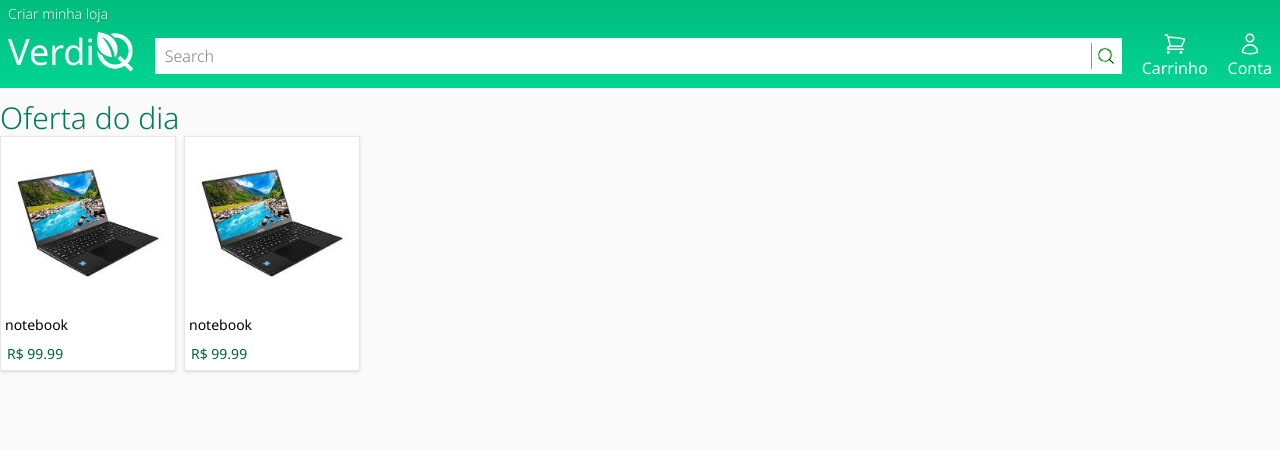
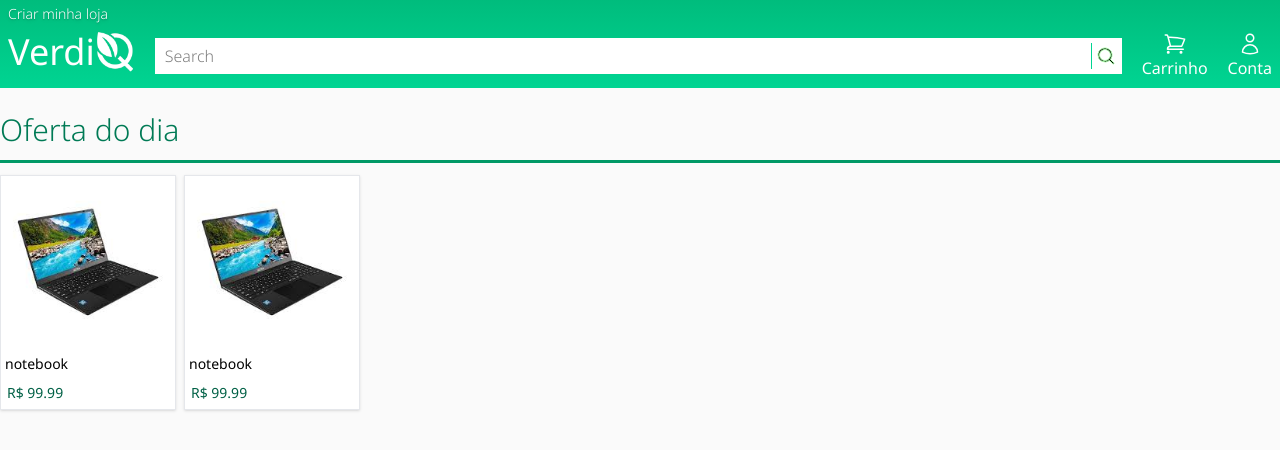
Before and after one commit to EnzoRochaBrito/angular-marketplace-client, an Angular app: page / in a window 1280 px wide. Shown: the top 450 px of the page. Built offline with nearby package versions, Linux system fonts and the light colour scheme.

Commit message:
moving .title-container from landng.css to styles.css (main css file)

```diff
--- a/src/styles.css
+++ b/src/styles.css
@@ -42,3 +42,7 @@ body {
 .btn-disabled-outline {
     @apply border border-gray-400 text-gray-400;
 }
+
+.title-container {
+    @apply border-b-emerald-600 border-b-3 py-3 mb-3;
+}
```
